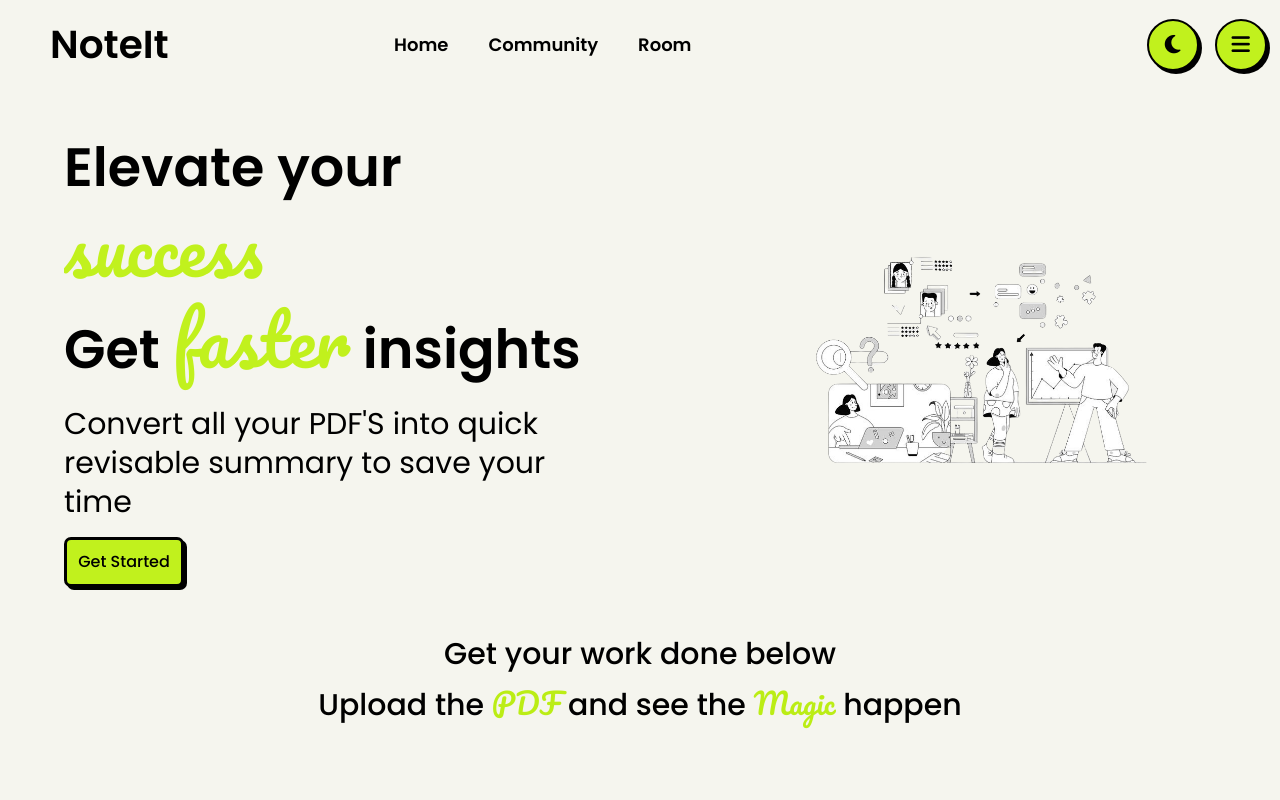
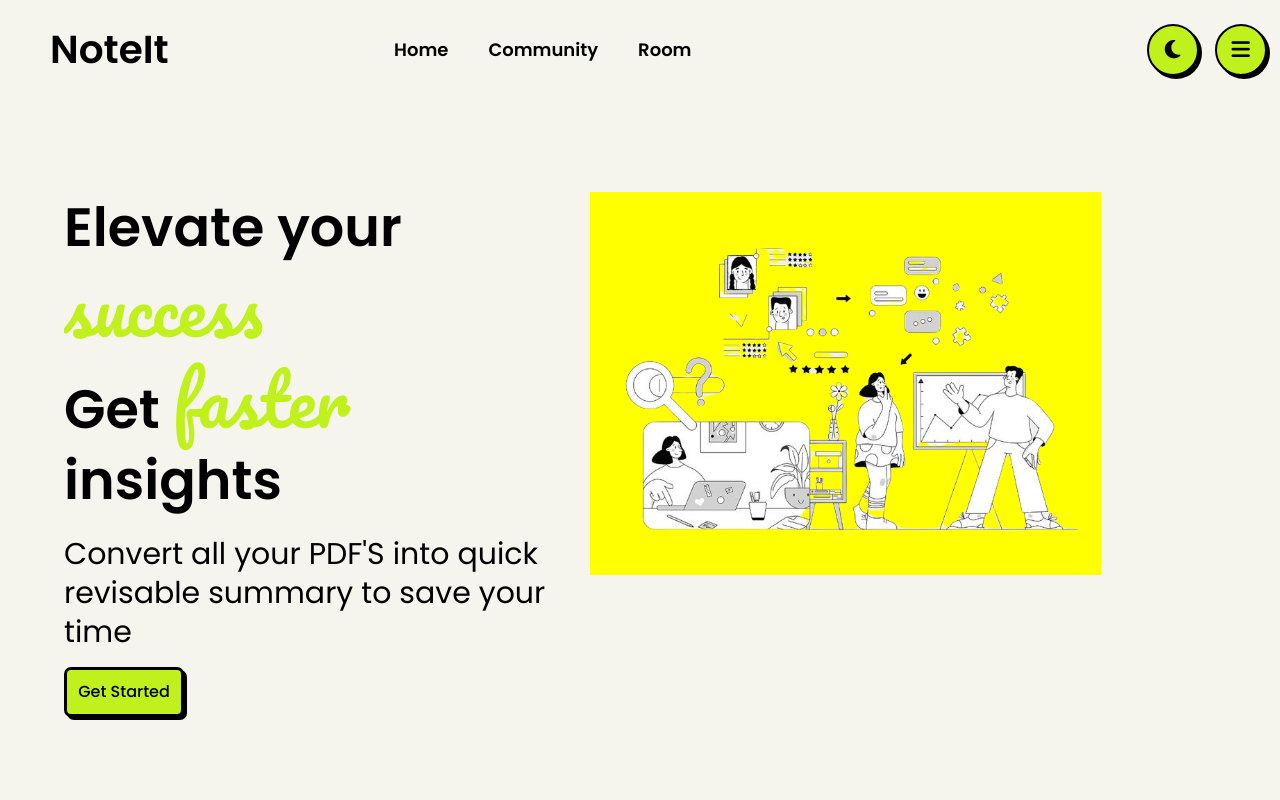
Before and after one commit to mishrayush15/NoteIt, a React (Vite) app: page / in a window 1280 px wide. Shown: the top 800 px of the page. Built offline with nearby package versions, Linux system fonts and the light colour scheme; a web font is replaced by a local one.

Commit message:
tum karo aage ka aab

```diff
--- a/src/Components/LandingPage/CenterContent/CenterContent.css
+++ b/src/Components/LandingPage/CenterContent/CenterContent.css
@@ -2,11 +2,12 @@
 .center_content{
     display: flex;
     justify-content: space-between;
-    align-items: center;
+    align-items: start;
     /* position: relative; */
     height: 100%;
     width: 90%;
-    margin: 0;
+    margin-top: 50px;
+    margin-bottom: 7.5rem;
 
 
 
@@ -41,19 +42,25 @@
 
 .right_part {
     height: 100%;
-    width: 30%;
-    /* background-color: #fff; */
+    width: 50%;
+    display: flex;
+    justify-content: flex-end;
+    align-items: end;
+    margin-left: 1rem;
+}
 
-
-
+.right_part .image{
+    display: flex;
+    justify-content: end;
+    align-items: center;
 
 }
 
-.right_part img{
-    /* position: absolute; */
-    width: 120%;
-    right: -50;
-    top: -50%;
+.image img{
+    margin: 0 auto;
+    width: 100%;
+    background-color: yellow;
+
 }
 
 .left_part button {
--- a/src/Components/LandingPage/CenterContent/CenterContent.jsx
+++ b/src/Components/LandingPage/CenterContent/CenterContent.jsx
@@ -13,7 +13,10 @@ const CenterContent = () => {
 
         </div>
         <div className="right_part">
+            <div className="image">
+
             <img src={"./src/assets/right_image.png"} alt="" />
+            </div>
 
         </div>
 
--- a/src/Components/Navbar/Navbar.css
+++ b/src/Components/Navbar/Navbar.css
@@ -7,7 +7,7 @@
     /* display: flex;
     justify-content: space-between;
     align-items: center; */
-    padding: 15px 20px;
+    padding: 20px 20px;
 }
 
 .nav_contents {
```
